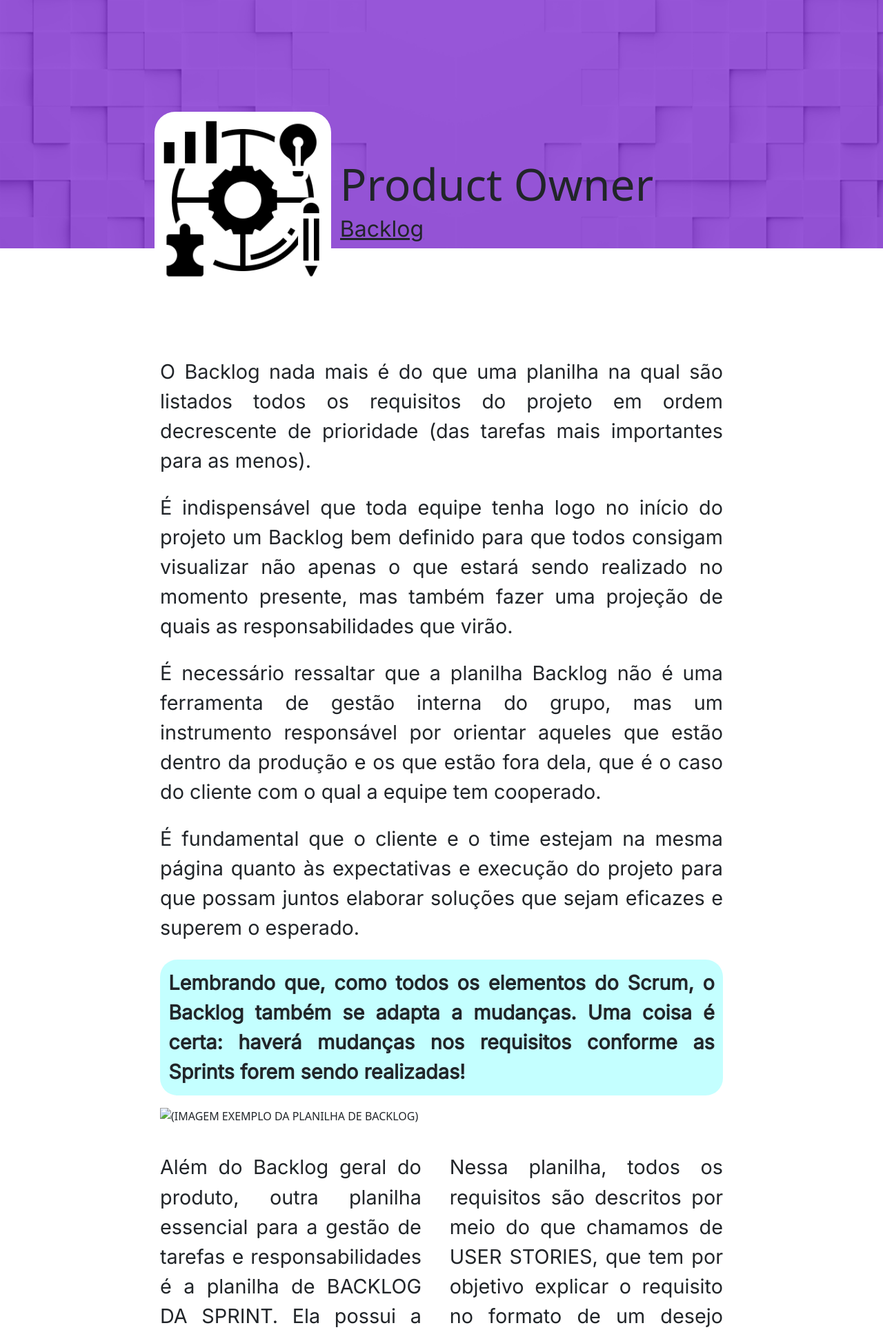
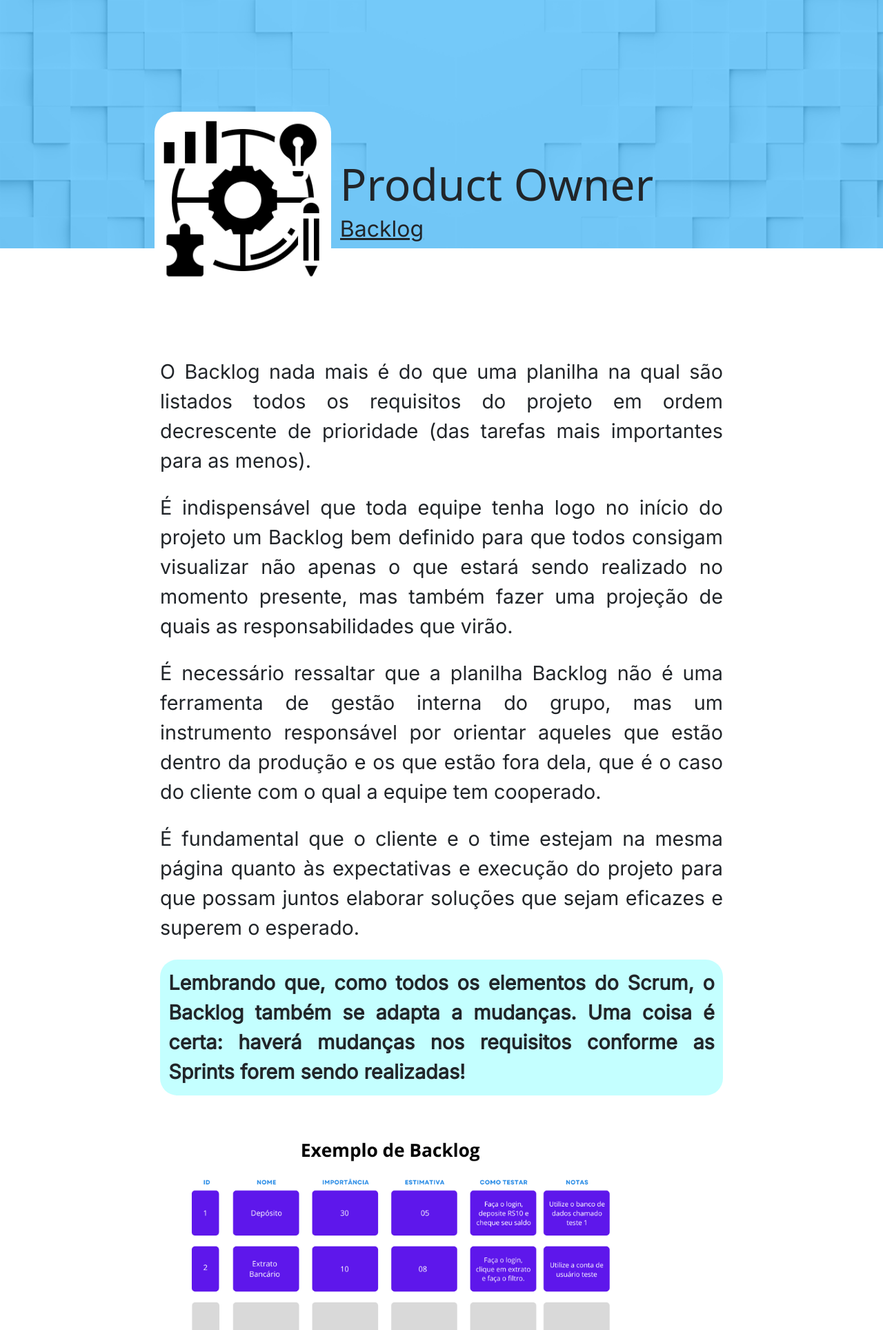
Before and after one commit to MarkVN2/Plataforma-Scrum, a Flask app: page /product-owner/backlog in a window 1280 px wide. Shown: the part 77-2005 px from the top of the page at 69% size. Run offline with Flask 2, Linux system fonts and the light colour scheme; some web fonts are replaced.

Commit message:
Ajuste página "Product Owner"

```diff
--- a/plataforma_scrum/static/css/content.css
+++ b/plataforma_scrum/static/css/content.css
@@ -380,8 +380,25 @@ ul li a {
   width: 70%;
 }
 
+/* productowner/valordoproduto */
+
+.po-vdp-image {
+  width: 271px;
+  height: 469px;
+  left: 273px;
+  top: 941px;
+}
 
 /* productowner/backlog */
+
+.po-back-image{
+
+text-align: center;
+width: 699px;
+height: 393px;
+left: 334px;
+top: 1146px;
+}
 
 .po-back-para-negr {
   font-weight: 700;
--- a/plataforma_scrum/templates/po_back.html
+++ b/plataforma_scrum/templates/po_back.html
@@ -1,7 +1,7 @@
 {% extends 'NHTemplate.html' %}
 
 {% block title %}Backlog{% endblock %}
-{% block color %}style="background-color: rgba(100, 0, 200, 0.65);"{% endblock %}
+{% block color %}style="background-color: rgba(47, 177, 250, 0.65);"{% endblock %}
 {% block iconName %}method{% endblock %}
 {% block contentTitle %}Product Owner{% endblock %}
 {% block subtitle %}Backlog{% endblock %}
@@ -51,7 +51,9 @@
                 é
                 certa: haverá mudanças nos requisitos conforme as Sprints forem sendo realizadas!
             </p>
-        <img src="" alt="(IMAGEM EXEMPLO DA PLANILHA DE BACKLOG)">
+        <p>
+            <img src="../static/images/po-back.png" alt="(IMAGEM EXEMPLO DA PLANILHA DE BACKLOG)" class="po-back-image">
+        </p>
         <div class="po-back-para-flex">
             <p class="po-back-para">
                 Além do Backlog geral do produto, outra planilha essencial para a gestão de tarefas e responsabilidades é a
--- a/plataforma_scrum/templates/po_vdp.html
+++ b/plataforma_scrum/templates/po_vdp.html
@@ -1,7 +1,7 @@
 {% extends 'NHTemplate.html' %}
 
 {% block title %}Valor do Produto{% endblock %}
-{% block color %}style="background-color: rgba(100, 0, 200, 0.65);"{% endblock %}
+{% block color %}style="background-color: rgba(47, 177, 250, 0.65);"{% endblock %}
 {% block iconName %}method{% endblock %}
 {% block contentTitle %}Product Owner{% endblock %}
 {% block subtitle %}Priorizando o valor do produto{% endblock %}
@@ -25,7 +25,7 @@
         </p>
 
         <div class="po-vdp-image-block">
-            <img src="" alt="po_vdp_illustration">
+            <img src="../static/images/po-vdp.jpg" alt="po_vdp_illustration" class="po-vdp-image">
             <p class="po-vdp-para">
                 É muito importante salientar que mesmo que a equipe faça a análise conjunta de cada uma das
                 particularidades
```
Also changed, not shown: plataforma_scrum/static/images/po-back.png (added), plataforma_scrum/static/images/po-vdp.jpg (added).
